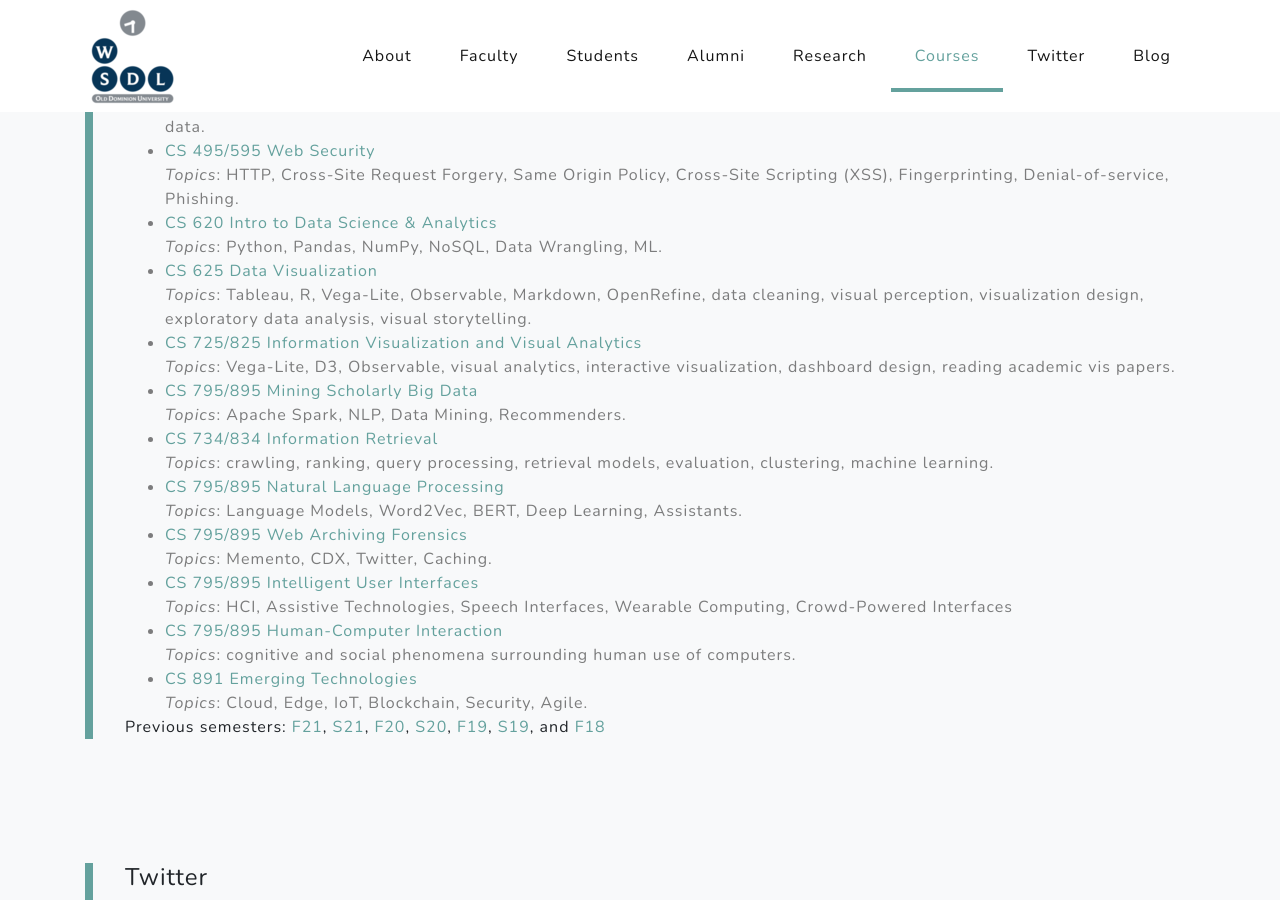
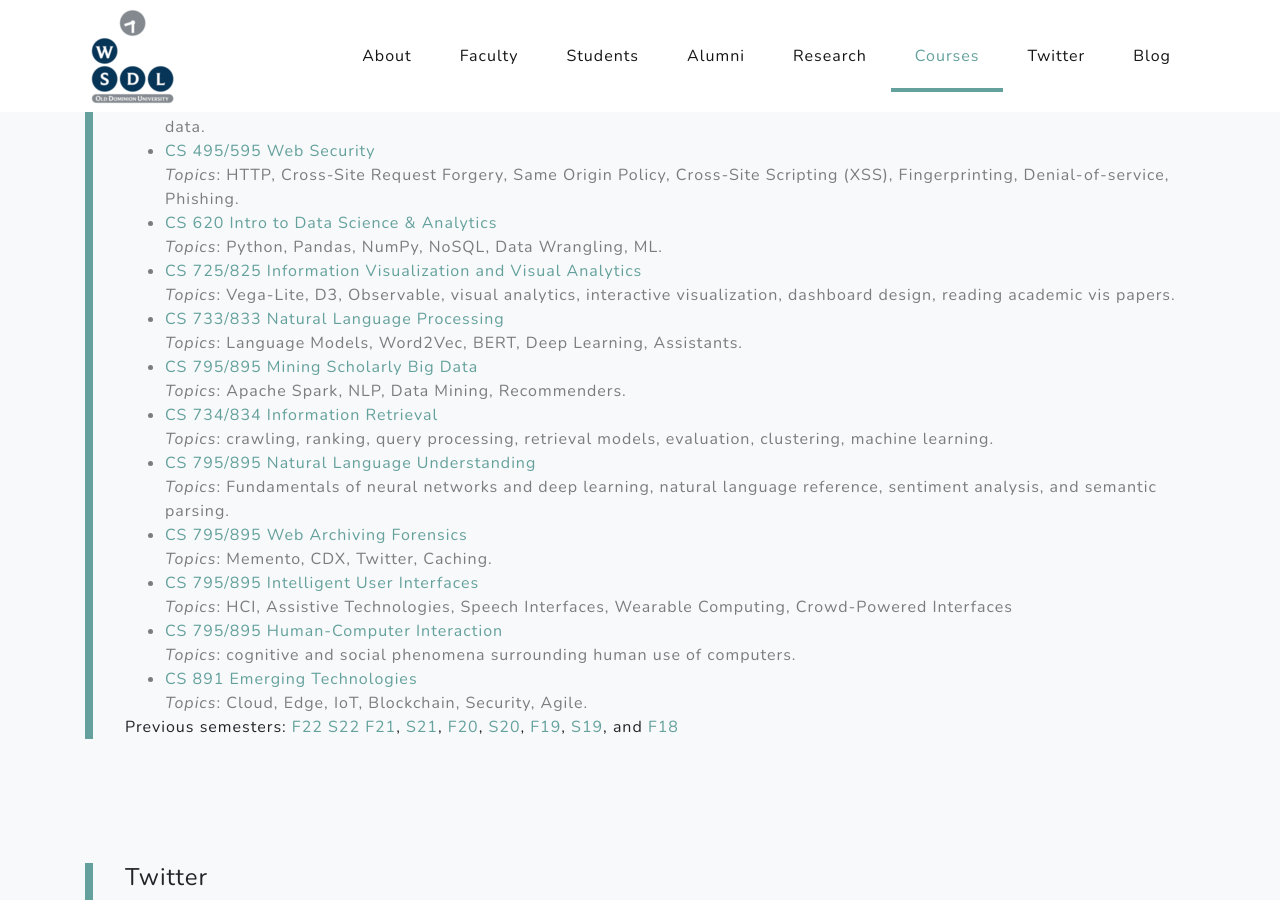
Before and after one commit to oduwsdl/oduwsdl.github.io, a Jekyll site: the page built from index.html, in a window 1280 px wide and 900 px high, scrolled down 12734 px. Built offline with Jekyll 4.4.1, drawn with Linux system fonts in a browser that asks for light colours; nearby versions of some CDN libraries; comment, search, counter and statistics services are not loaded.

Commit message:
updated class list, links

```diff
--- a/index.html
+++ b/index.html
@@ -136,30 +136,33 @@ Indiana University, Emory University, University of California at Berkeley, and
             <p>
             <ul class="text-black-50 mb-0">
               <li><a href="https://github.com/phonedude/cs395-s20">CS 395 Research Methods in Data and Web Science</a><br/><i>Topics</i>: writing proposals, reading &amp; writing papers, giving presentations, Python, Web APIs, reproducibility, LaTeX, and GitHub.</li>
-              <li><a href="https://www.cs.odu.edu/~jwu/downloads/teaching/cs418-518-spring2021-syllabus.pdf">CS 418/518 Web Programming</a><br/><i>Topics</i>: LAMP (Linux, Apache, MySQL, PHP), MVC (Model-View-Control), Search Engines, GitHub. &nbsp;</li>
-              <li><a href="https://cs531-f19.github.io/">CS 431/531 Web Server Design</a><br/><i>Topics</i>: HTTP, REST (Representational State Transfer), HATEOAS.</li>
-              <li><a href="https://www.cs.odu.edu/~mweigle/CS432-S21/">CS 432/532 Web Science</a><br/><i>Topics</i>: Python, GitHub, LaTeX, data visualization, information retrieval, social networks, collective intelligence,
+              <li><a href="https://github.com/lamps-lab/cs418518-f22">CS 418/518 Web Programming</a><br/><i>Topics</i>: LAMP (Linux, Apache, MySQL, PHP), MVC (Model-View-Control), Search Engines, GitHub. &nbsp;</li>
+              <li><a href="https://cs531-f22.github.io/">CS 431/531 Web Server Design</a><br/><i>Topics</i>: HTTP, REST (Representational State Transfer), HATEOAS.</li>
+              <li><a href="https://github.com/odu-cs432-websci/public/blob/main/fall22/README.md">CS 432/532 Web Science</a><br/><i>Topics</i>: Python, GitHub, LaTeX, data visualization, information retrieval, social networks, collective intelligence,
 machine learning.</li>
               <li><a href="https://www.cs.odu.edu/~vashok/cs480_2021.html">CS 480/580 Introduction to Artificial Intelligence</a><br/><i>Topics</i>: problem representation, problem-solving methods, search, pattern recognition, natural language processing, vision processing, machine learning, and expert systems.</li>
               <li><a href="https://www.cs.odu.edu/%7Esampath/courses/s20/cs495/">CS 495/595 Intro to Data Mining</a><br/><i>Topics</i>: data preprocessing, pattern mining, outlier analysis, and mining of text, data streams, time series, spatial, and graph data.</li>
-              <li><a href="https://github.com/phonedude/cs595-s21">CS 495/595 Web Security</a><br/><i>Topics</i>: HTTP, Cross-Site Request Forgery, Same Origin Policy, Cross-Site Scripting (XSS), Fingerprinting, Denial-of-service, Phishing.</li>
-              <li><a href="https://www.cs.odu.edu/~sampath/courses/s21/cs620/">CS 620 Intro to Data Science &amp; Analytics</a><br/><i>Topics</i>: Python, Pandas, NumPy, NoSQL, Data Wrangling, ML.</li>
-              <li><a href="https://www.cs.odu.edu/~mweigle/CS625-F20/">CS 625 Data Visualization</a><br/><i>Topics</i>: Tableau, R, Vega-Lite, Observable, Markdown, OpenRefine, data cleaning, visual perception, visualization
+              <li><a href="https://github.com/phonedude/cs595-s22">CS 495/595 Web Security</a><br/><i>Topics</i>: HTTP, Cross-Site Request Forgery, Same Origin Policy, Cross-Site Scripting (XSS), Fingerprinting, Denial-of-service, Phishing.</li>
+              <li><a href="https://www.cs.odu.edu/~sampath/courses/f22/cs620">CS 620 Intro to Data Science &amp; Analytics</a><br/><i>Topics</i>: Python, Pandas, NumPy, NoSQL, Data Wrangling, ML.</li>
+              <li><a href="https://github.com/odu-cs625-datavis/public/blob/main/fall22/readme.md>CS 625 Data Visualization</a><br/><i>Topics</i>: Tableau, R, Vega-Lite, Observable, Markdown, OpenRefine, data cleaning, visual perception, visualization
 design, exploratory data analysis, visual storytelling.</li>
-              <li><a href="https://www.cs.odu.edu/~mweigle/CS725-S21">CS 725/825 Information Visualization and Visual Analytics</a><br/><i>Topics</i>: Vega-Lite, D3, Observable, visual analytics, interactive visualization, dashboard design, reading academic
+              <li><a href="https://weiglemc.github.io/teaching/2022-spr-cs725825">CS 725/825 Information Visualization and Visual Analytics</a><br/><i>Topics</i>: Vega-Lite, D3, Observable, visual analytics, interactive visualization, dashboard design, reading academic
 vis papers.</li>
+              <li><a href="http://www.cs.odu.edu/~vashok/cs795NLP">CS 733/833 Natural Language Processing</a><br/><i>Topics</i>: Language Models, Word2Vec, BERT, Deep Learning, Assistants.</li>
               <li><a href="https://www.cs.odu.edu/~jwu/downloads/teaching/cs-795-895-syllabus-2020-fall.pdf">CS 795/895 Mining Scholarly Big Data</a><br/><i>Topics</i>: Apache Spark, NLP, Data Mining, Recommenders.</li>
               <li><a href="http://fanchyna.wixsite.com/jianwu/cs734834-spring2019">CS 734/834 Information Retrieval</a><br/><i>Topics</i>: crawling, ranking, query processing, retrieval models, evaluation, clustering, machine learning.</li>
-              <li><a href="http://www.cs.odu.edu/~vashok/cs795NLP">CS 795/895 Natural Language Processing</a><br/><i>Topics</i>: Language Models, Word2Vec, BERT, Deep Learning, Assistants.</li>
-              <li><a href="https://github.com/phonedude/cs895-f20">CS 795/895 Web Archiving Forensics</a><br/><i>Topics</i>: Memento, CDX, Twitter, Caching.</li>
+              <li><a href="https://www.cs.odu.edu/~jwu/downloads/teaching/cs-795-895-syllabus-2022-spring.pdf">CS 795/895 Natural Language Understanding</a><br/><i>Topics</i>: Fundamentals of neural networks and deep learning, natural language reference, sentiment analysis, and semantic parsing.</li>
+              <li><a href="https://github.com/phonedude/cs895-f22">CS 795/895 Web Archiving Forensics</a><br/><i>Topics</i>: Memento, CDX, Twitter, Caching.</li>
               <li><a href="https://sakivdaveb.wixsite.com/mysite/cs795">CS 795/895 Intelligent User Interfaces</a><br/><i>Topics</i>: HCI, Assistive Technologies, Speech Interfaces, Wearable Computing, Crowd-Powered Interfaces</li>
-              <li><a href="https://www.cs.odu.edu/~sampath/courses/s19/cs795/">CS 795/895 Human-Computer Interaction</a><br/><i>Topics</i>: cognitive and social phenomena surrounding human use of computers.</li>
+              <li><a href="https://www.cs.odu.edu/~sampath/courses/s22/cs795/">CS 795/895 Human-Computer Interaction</a><br/><i>Topics</i>: cognitive and social phenomena surrounding human use of computers.</li>
               <li><a href="https://www.cs.odu.edu/~jbrunelle/cs891/">CS 891 Emerging Technologies</a><br/><i>Topics</i>: Cloud, Edge, IoT, Blockchain, Security, Agile.</li>
 
             </ul>
 
             <p>
-            Previous semesters: <a href="https://ws-dl.blogspot.com/2021/08/2021-08-29-six-ws-dl-classed-offered.html">F21</a>,
+            Previous semesters: <a href="https://ws-dl.blogspot.com/2022/08/2022-08-25-seven-ws-dl-classes-offered.html">F22</a>
+            <a href="https://ws-dl.blogspot.com/2022/01/2022-01-04-seven-ws-dl-classes-offered.html">S22</a>
+            <a href="https://ws-dl.blogspot.com/2021/08/2021-08-29-six-ws-dl-classed-offered.html">F21</a>,
             <a href="https://ws-dl.blogspot.com/2021/01/2021-01-15-six-ws-dl-classes-offered.html">S21</a>,
             <a href="https://ws-dl.blogspot.com/2020/08/2020-08-25-seven-ws-dl-classes-offered.html">F20</a>,
             <a href="https://ws-dl.blogspot.com/2020/01/2020-01-04-four-ws-dl-classes-offered.html">S20</a>,
```
